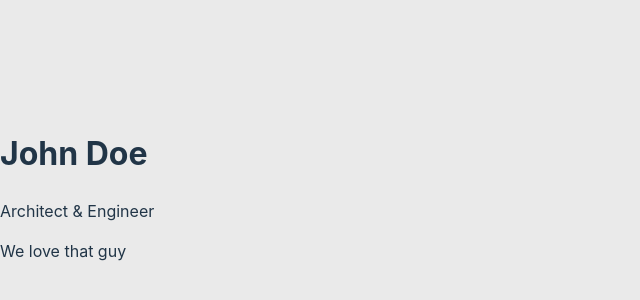
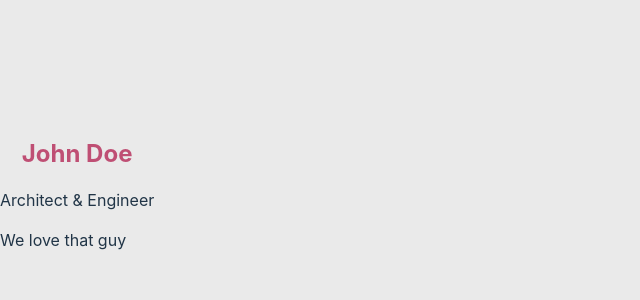
Before and after one commit to iassia/react-playground, a React (Vite) app: page / in a window 1280 px wide. Shown: the part 206-506 px from the top of the page, without its empty margins (0-640 px from the left). Built offline with nearby package versions, Linux system fonts and the light colour scheme.

Commit message:
feat: include styled components

```diff
--- a/package.json
+++ b/package.json
@@ -11,9 +11,12 @@
   },
   "dependencies": {
     "react": "^18.2.0",
-    "react-dom": "^18.2.0"
+    "react-dom": "^18.2.0",
+    "styled-components": "^6.0.2"
   },
   "devDependencies": {
+    "@swc/core": "^1.3.67",
+    "@swc/plugin-styled-components": "^1.5.68",
     "@types/react": "^18.0.37",
     "@types/react-dom": "^18.0.11",
     "@typescript-eslint/eslint-plugin": "^5.59.0",
--- a/src/Card.tsx
+++ b/src/Card.tsx
@@ -1,3 +1,10 @@
+import styled from 'styled-components';
+
+const Title = styled.h1`
+  font-size: 1.5em;
+  text-align: center;
+  color: #BF4F74;
+`;
 function Card() {
     return (
         <div className="flip-card">
@@ -5,7 +12,7 @@ function Card() {
           <div className="flip-card-front">
           </div>
           <div className="flip-card-back">
-            <h1>John Doe</h1>
+            <Title>John Doe</Title>
             <p>Architect & Engineer</p>
             <p>We love that guy</p>
           </div>
```
Also changed, not shown: 2 other files (tests, documents, lock files or other folders).
